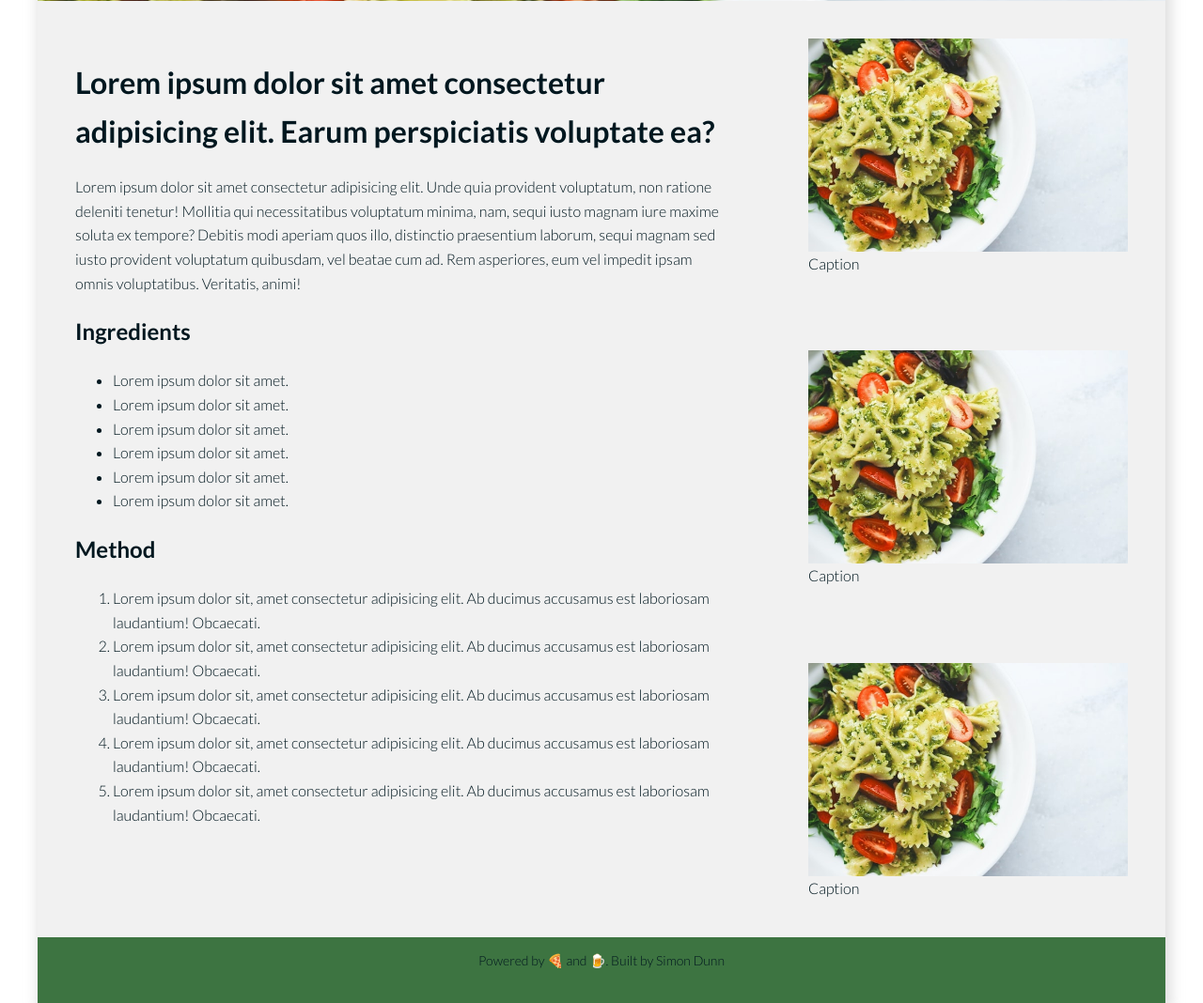
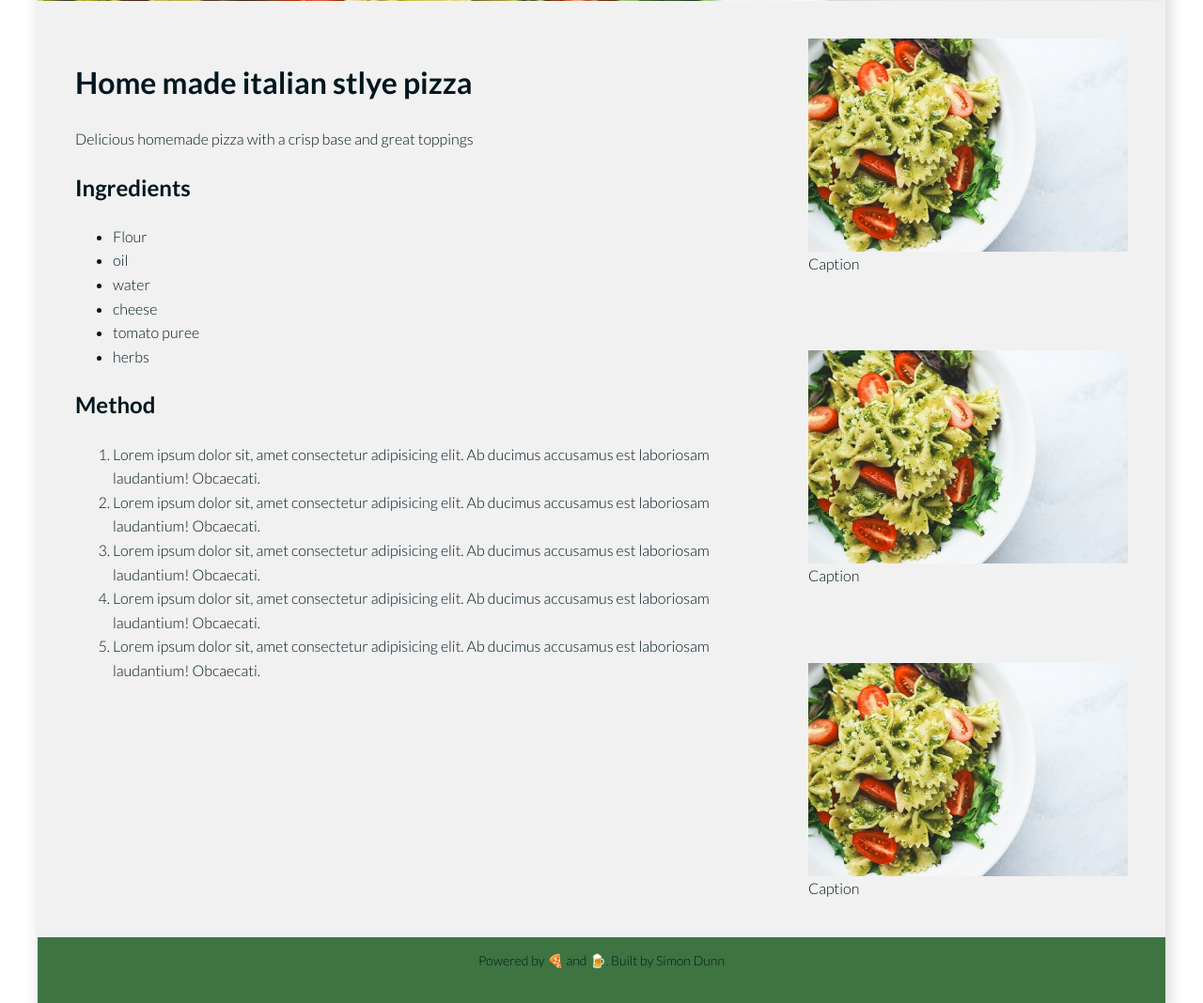
Before and after one commit to simonnineteen90/food-blog, a Flask app: page /post?id=1 in a window 1280 px wide. Shown: the part 539-1607 px from the top of the page at 94% size. Run offline with Flask 2, Linux system fonts and the light colour scheme; data comes from the database, SQL or seed files in the repository; both versions use the stored data as it was after the commit.

Commit message:
loop through ingredients in post template

```diff
--- a/main.py
+++ b/main.py
@@ -43,7 +43,11 @@ def index():
 
 @app.route('/post')
 def post():
-    return render_template('post.html')
+    post_id = request.args.get('id')
+    post_to_edit = Post.query.get(post_id)
+    ingredients = post_to_edit.ingredients.split(";")
+    print(ingredients[0])
+    return render_template('post.html', post=post_to_edit, ingredients=ingredients)
 
 @app.route('/contact', methods=["POST", "GET"])
 def contact():
@@ -136,7 +140,5 @@ def edit_post():
 
 
 
-
-
 if __name__ == "__main__":
     app.run(debug=True)
--- a/templates/index.html
+++ b/templates/index.html
@@ -35,6 +35,7 @@
         <div class="main-content__card--text">
             <h3>{{post.heading}}</h3>
             <p>{{post.content}} </p>
+            <a href="{{ url_for('post', id=post.id)  }}">Read more</a>
         </div>
     </div>
     {% endfor %}
--- a/templates/post.html
+++ b/templates/post.html
@@ -8,19 +8,16 @@
 
 <main class=post-main>
     <div class="post-main__text" >
-        <h1>Lorem ipsum dolor sit amet consectetur adipisicing elit. Earum perspiciatis voluptate ea?</h1>
+        <h1>{{ post.heading }}</h1>
 
-        <p>Lorem ipsum dolor sit amet consectetur adipisicing elit. Unde quia provident voluptatum, non ratione deleniti tenetur! Mollitia qui necessitatibus voluptatum minima, nam, sequi iusto magnam iure maxime soluta ex tempore?
-        Debitis modi aperiam quos illo, distinctio praesentium laborum, sequi magnam sed iusto provident voluptatum quibusdam, vel beatae cum ad. Rem asperiores, eum vel impedit ipsam omnis voluptatibus. Veritatis, animi! </p>
+        <p>{{ post.content }} </p>
 
         <h2>Ingredients</h2>
         <ul>
-            <li>Lorem ipsum dolor sit amet.</li>
-            <li>Lorem ipsum dolor sit amet.</li>
-            <li>Lorem ipsum dolor sit amet.</li>
-            <li>Lorem ipsum dolor sit amet.</li>
-            <li>Lorem ipsum dolor sit amet.</li>
-            <li>Lorem ipsum dolor sit amet.</li>
+
+            {% for item in ingredients %}
+                <li>{{ item }}</li>
+            {% endfor %}
         </ul>
 
         <h2>Method</h2>
```
Also changed, not shown: food-blog.db.
